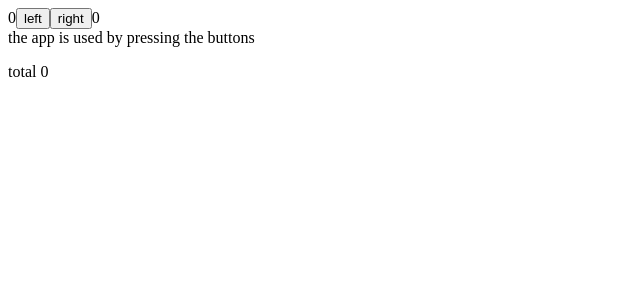
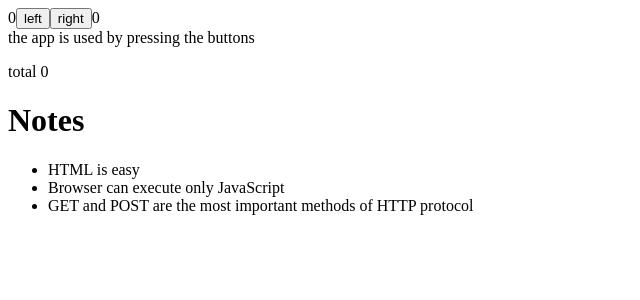
Before and after one commit to FeelNostalgic/fullstackopen-bootcamp, a React (Vite) app in the folder testing/: page / in a window 1280 px wide. Shown: the top 300 px of the page, without its empty margins (0-640 px from the left). Built offline with nearby package versions, Linux system fonts and the light colour scheme.

Commit message:
Rendering a collection

```diff
--- a/testing/src/App.jsx
+++ b/testing/src/App.jsx
@@ -1,4 +1,7 @@
 import { useState } from 'react'
+import Note from './components/Note'
+
+const Header = ({text}) => <h1>{text}</h1>
 
 const Button = ({onClick, text}) => <button onClick={onClick}>{text}</button>
 
@@ -17,7 +20,8 @@ const History = ({allClicks}) => {
   )
 }
 
-const App = () => {
+const App = ({notes}) => {
+
   const [left, setLeft] = useState(0)
   const [right, setRight] = useState(0)
   const [allClicks, setAll] = useState([])
@@ -45,6 +49,12 @@ const App = () => {
       {right}
       <History allClicks={allClicks} />
       <p>total {total}</p>
+      <Header text='Notes' />
+      <ul>
+        {notes.map(note =>
+          <Note key={note.id} note={note} />
+        )}
+      </ul>
     </div>
   )
 }
--- /dev/null
+++ b/testing/src/components/Note.jsx
@@ -0,0 +1,7 @@
+
+
+const Note = ({ note }) => {
+    return <li>{note.content}</li>
+  }
+
+export default Note
--- a/testing/src/main.jsx
+++ b/testing/src/main.jsx
@@ -3,8 +3,26 @@ import { createRoot } from 'react-dom/client'
 
 import App from './App'
 
+const notes = [
+  {
+    id: 1,
+    content: 'HTML is easy',
+    important: true
+  },
+  {
+    id: 2,
+    content: 'Browser can execute only JavaScript',
+    important: false
+  },
+  {
+    id: 3,
+    content: 'GET and POST are the most important methods of HTTP protocol',
+    important: true
+  }
+]
+
 createRoot(document.getElementById('root')).render(
   <StrictMode>
-    <App />
+    <App notes={notes} />
   </StrictMode>,
 )
```
